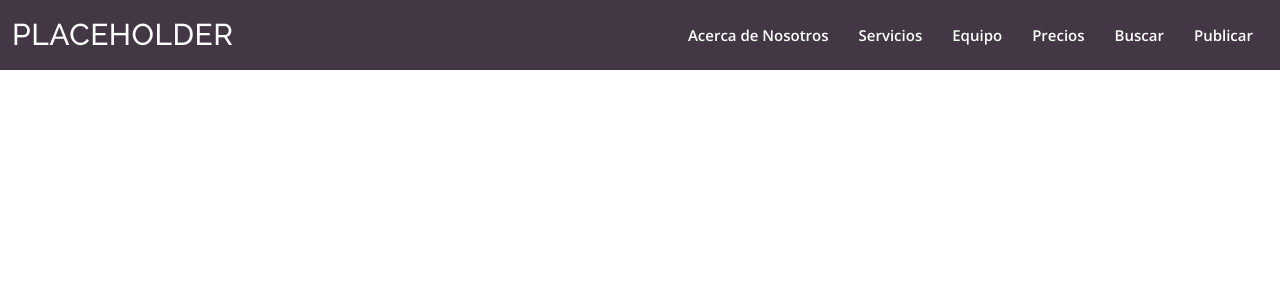
After one commit to GinoLong/proyecto_fpescar, a PHP site: page /login.php in a window 1280 px wide. The commit adds this page. Shown: the top 300 px of the page. Run offline with PHP 8.4, Linux system fonts and the light colour scheme.

Commit message:
ambios al index, inicio login

```diff
--- a/assets/css/style.css
+++ b/assets/css/style.css
@@ -1235,6 +1235,11 @@ section {
 }
 
 /*--------------------------------------------------------------
+# Login
+--------------------------------------------------------------*/
+
+
+/*--------------------------------------------------------------
 # Footer
 --------------------------------------------------------------*/
 #footer {
--- /dev/null
+++ b/login.php
@@ -0,0 +1,77 @@
+<!DOCTYPE html>
+<html lang="en">
+
+<head>
+    <meta charset="utf-8">
+    <meta content="width=device-width, initial-scale=1.0" name="viewport">
+
+    <title>Proyecto Final</title>
+    <meta content="" name="description">
+    <meta content="" name="keywords">
+
+    <!-- Favicons -->
+    <link href="assets/img/favicon.png" rel="icon">
+    <link href="assets/img/apple-touch-icon.png" rel="apple-touch-icon">
+
+    <!-- Google Fonts -->
+    <link href="https://fonts.googleapis.com/css?family=Open+Sans:300,300i,400,400i,600,600i,700,700i|Raleway:300,300i,400,400i,500,500i,600,600i,700,700i|Poppins:300,300i,400,400i,500,500i,600,600i,700,700i" rel="stylesheet">
+
+    <!-- Vendor CSS Files -->
+    <link href="assets/vendor/bootstrap/css/bootstrap.min.css" rel="stylesheet">
+    <link href="assets/vendor/bootstrap-icons/bootstrap-icons.css" rel="stylesheet">
+    <link href="assets/vendor/boxicons/css/boxicons.min.css" rel="stylesheet">
+    <link href="assets/vendor/glightbox/css/glightbox.min.css" rel="stylesheet">
+    <link href="assets/vendor/remixicon/remixicon.css" rel="stylesheet">
+    <link href="assets/vendor/swiper/swiper-bundle.min.css" rel="stylesheet">
+
+    <!-- Template Main CSS File -->
+    <link href="assets/css/style.css" rel="stylesheet">
+
+    <!-- =======================================================
+    * Template Name: Valera - v4.6.0
+    * Template URL: https://bootstrapmade.com/valera-free-bootstrap-theme/
+    * Author: BootstrapMade.com
+    * License: https://bootstrapmade.com/license/
+    ======================================================== -->
+</head>
+
+<body>
+
+    <!-- ======= Header ======= -->
+    <header id="header" class="d-flex align-items-center ">
+        <div class="container-fluid d-flex align-items-center justify-content-lg-between">
+
+        <h1 class="logo me-auto me-lg-0"><a href="index.html">PLACEHOLDER</a></h1>
+
+        <nav id="navbar" class="navbar order-last order-lg-0">
+            <ul>
+            <li><a class="nav-link scrollto" href="#about">Acerca de Nosotros</a></li>
+            <li><a class="nav-link scrollto" href="#services">Servicios</a></li>
+            <li><a class="nav-link scrollto" href="#team">Equipo</a></li>
+            <li><a class="nav-link scrollto" href="#pricing">Precios</a></li>
+            <li><a class="nav-link scrollto" href="#contact">Buscar</a></li>
+            <li><a class="nav-link scrollto" href="#contact">Publicar</a></li>
+            </ul>
+            <i class="bi bi-list mobile-nav-toggle"></i>
+        </nav>
+        <!-- .navbar -->
+
+        </div>
+    </header>
+    <!-- End Header -->
+
+    <main id="main">
+
+    </main>
+
+    <!-- Vendor JS Files -->
+    <script src="assets/vendor/bootstrap/js/bootstrap.bundle.min.js"></script>
+    <script src="assets/vendor/glightbox/js/glightbox.min.js"></script>
+    <script src="assets/vendor/isotope-layout/isotope.pkgd.min.js"></script>
+    <script src="assets/vendor/php-email-form/validate.js"></script>
+    <script src="assets/vendor/purecounter/purecounter.js"></script>
+    <script src="assets/vendor/swiper/swiper-bundle.min.js"></script>
+
+    <!-- Template Main JS File -->
+    <script src="assets/js/main.js"></script>
+</body>
```
Also changed, not shown: index.html (+13 -15 lines), Readme.txt, documentacion/uml-db.jpeg (deleted), documentacion/uml-db.png (renamed from documentacion/Maquetado Index.png).
